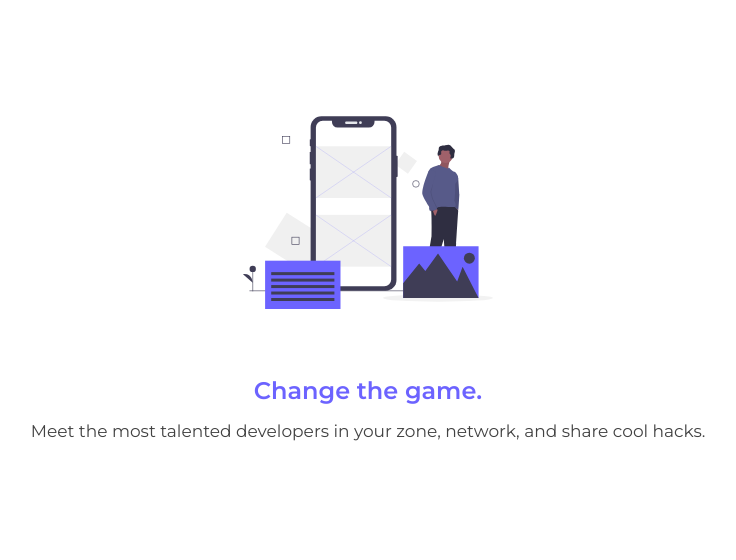
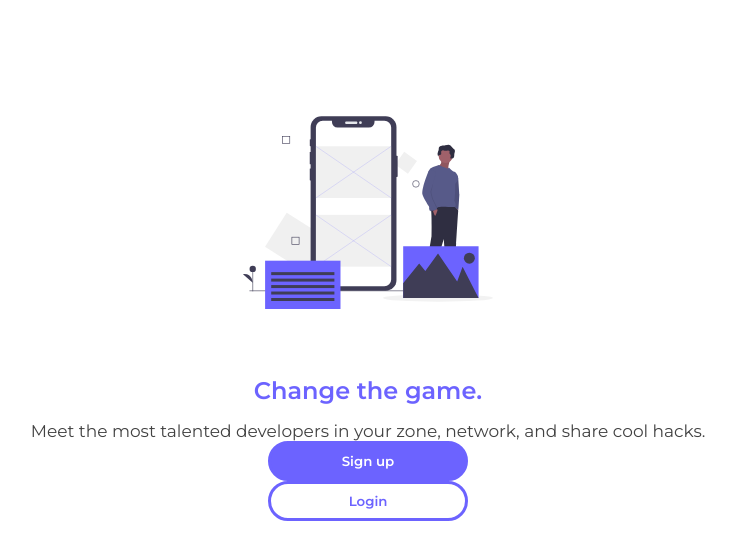
Before and after one commit to EyderACM/MERN-app, a React (Create React App) app in the folder client/: page / in a window 1280 px wide. Shown: the top 560 px of the page, without its empty margins (272-1008 px from the left). Built offline with nearby package versions, Linux system fonts and the light colour scheme.

Commit message:
Create button utils

```diff
--- a/client/src/Views/LandingPage/LandingPage.tsx
+++ b/client/src/Views/LandingPage/LandingPage.tsx
@@ -4,6 +4,7 @@ import { ImageWrapper } from './components/ImageWrapper';
 import { H1 } from '../../components/ui/H1/H1';
 import { H3 } from '../../components/ui/H3/H3';
 import { LandingTextWrapper } from './components/LandingTextWrapper';
+import { Button } from '../../components/ui/Button/Button';
 
 export const LandingPage: React.FC = () => (
   <React.Fragment>
@@ -16,6 +17,8 @@ export const LandingPage: React.FC = () => (
         Meet the most talented developers in your zone, network, and share cool
         hacks.
       </H3>
+      <Button color='primary'>Sign up</Button>
+      <Button color='transparent'>Login</Button>
     </LandingTextWrapper>
   </React.Fragment>
 );
--- /dev/null
+++ b/client/src/components/ui/Button/Button.tsx
@@ -0,0 +1,21 @@
+import styled from 'styled-components';
+import { backgroundColor, borderColor, fontColor } from './utils';
+
+export interface IButtonProps {
+  size?: 'small' | 'medium' | 'large';
+  color?: 'primary' | 'secondary' | 'transparent';
+}
+
+export const Button = styled.button<IButtonProps>`
+  background-color: ${props => backgroundColor(props.color)};
+  border: 3px solid ${props => borderColor(props.color)}
+  border-radius: 20px;
+  color: ${props => fontColor(props.color)};
+  cursor: pointer;
+  display: block;
+  font-family: Montserrat;
+  font-weight: 600;
+  height: 40px;
+  outline: none;
+  width: 200px;
+`;
--- /dev/null
+++ b/client/src/components/ui/Button/utils.tsx
@@ -0,0 +1,33 @@
+import * as Colors from '../../../styles/Colors';
+
+export const backgroundColor = (variant: String = 'primary') => {
+  switch (variant) {
+    case 'primary':
+      return Colors.PRIMARY_BLUE;
+    case 'secondary':
+      return Colors.SCARY_GREY;
+    case 'transparent':
+      return 'Transparent';
+  }
+};
+
+export const borderColor = (variant: String = 'primary') => {
+  switch (variant) {
+    case 'primary':
+      return Colors.PRIMARY_BLUE;
+    case 'secondary':
+      return '';
+    case 'transparent':
+      return Colors.PRIMARY_BLUE;
+  }
+};
+
+export const fontColor = (variant: String = 'primary') => {
+  switch (variant) {
+    case 'primary':
+    case 'secondary':
+      return 'white';
+    case 'transparent':
+      return Colors.PRIMARY_BLUE;
+  }
+};
```
